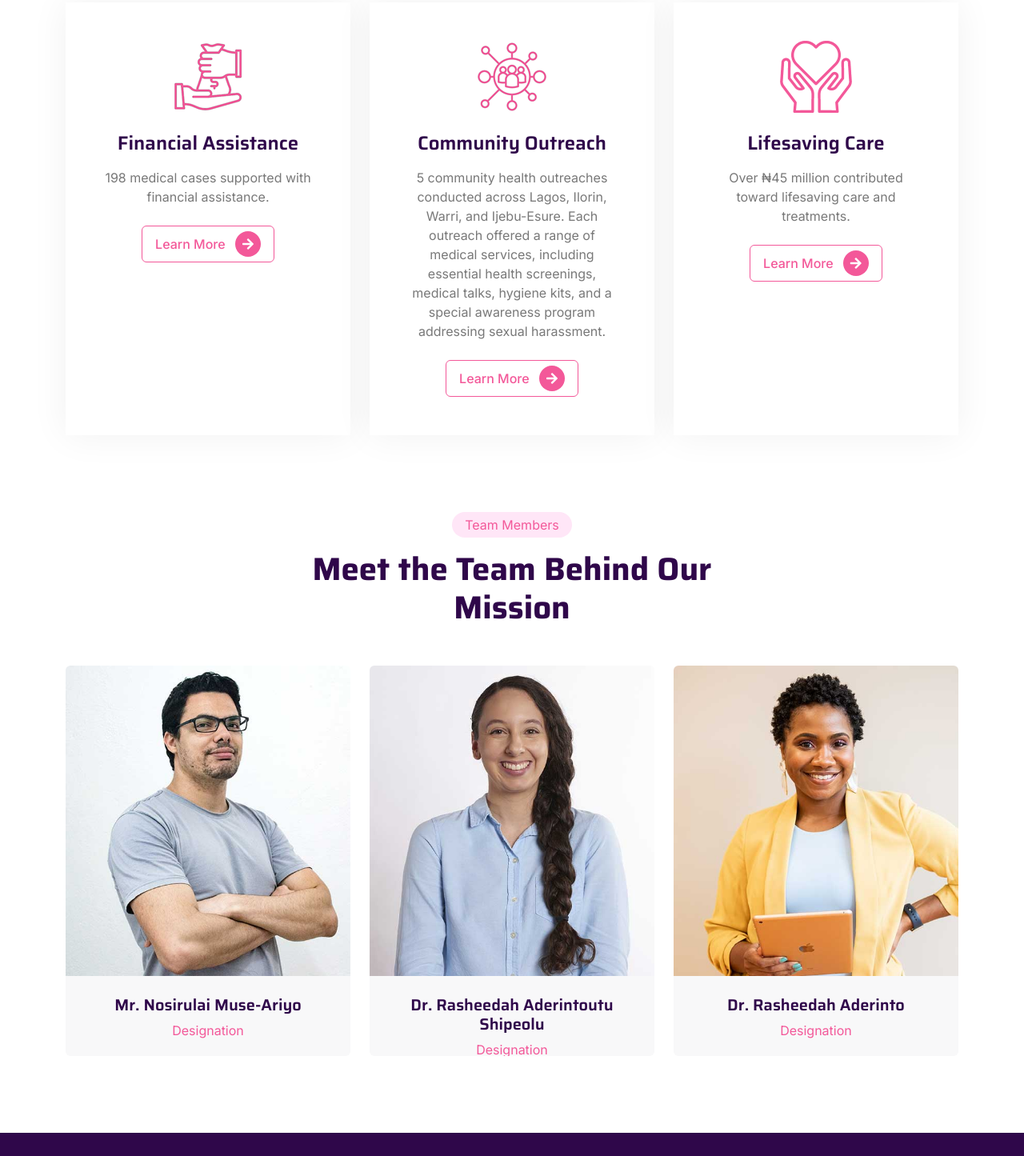
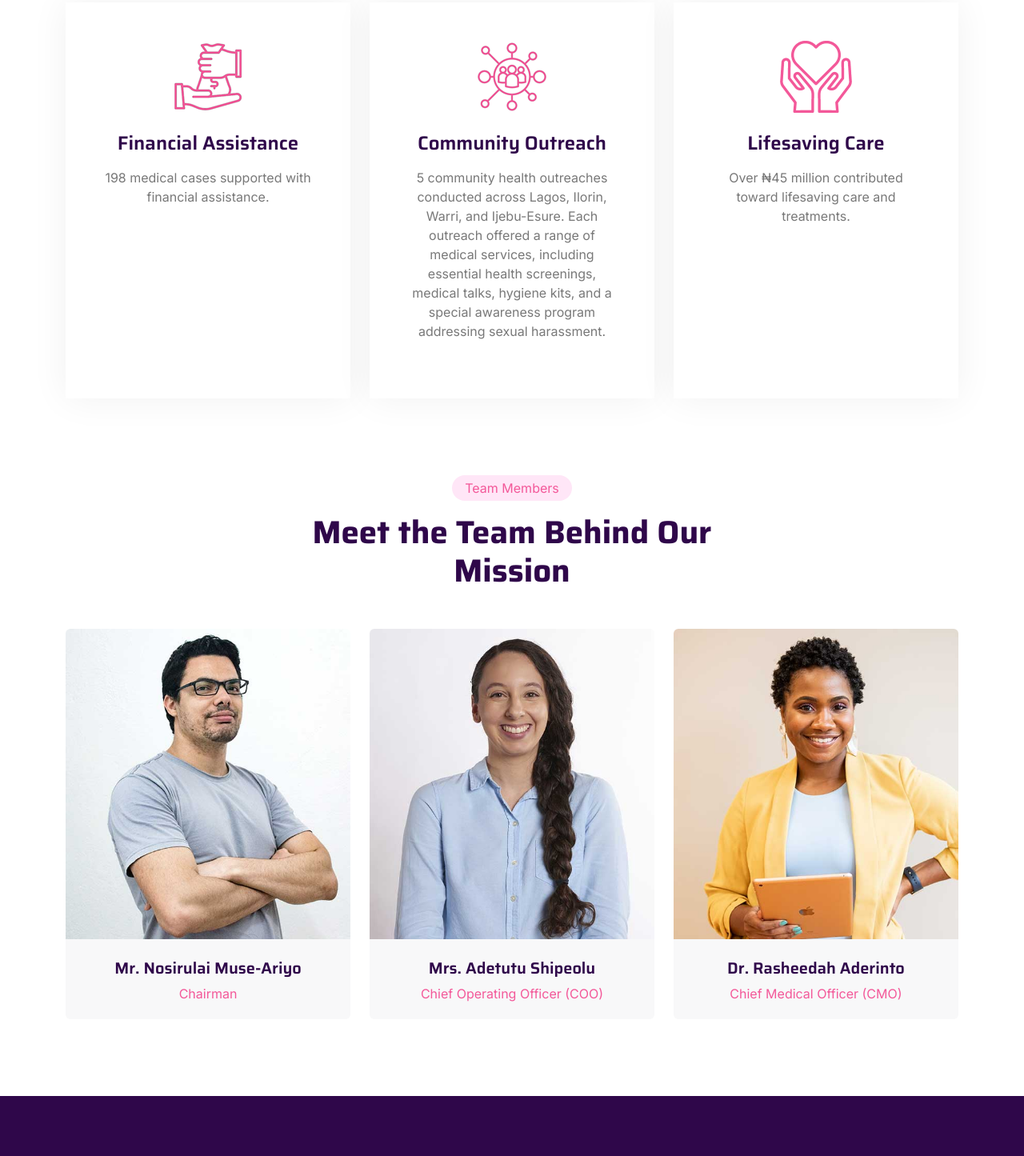
Before and after one commit to HussainM3/smahf-website, a plain HTML site: page about.html in a window 1280 px wide. Shown: the part 1375-2820 px from the top of the page at 80% size. Drawn offline with nearby package versions, Linux system fonts and the light colour scheme.

Commit message:
removed learn more buttons, fixed names on about page

```diff
--- a/about.html
+++ b/about.html
@@ -143,12 +143,12 @@
                             was established with a clear purpose: to support the healthcare needs of low-income Nigerian
                             Muslims and to provide access to affordable, and
                             quality medical care.</p>
-                        <a class="btn btn-primary py-2 px-3 me-3" href="">
+                        <!-- <a class="btn btn-primary py-2 px-3 me-3" href="">
                             Learn More
                             <div class="d-inline-flex btn-sm-square bg-white text-primary rounded-circle ms-2">
                                 <i class="fa fa-arrow-right"></i>
                             </div>
-                        </a>
+                        </a> -->
                         <a class="btn btn-outline-primary py-2 px-3" href="">
                             Contact Us
                             <div class="d-inline-flex btn-sm-square bg-primary text-white rounded-circle ms-2">
@@ -176,12 +176,12 @@
                         <img class="img-fluid mb-4" src="img/icon-1.png" alt="">
                         <h4 class="mb-3">Financial Assistance</h4>
                         <p class="mb-4">198 medical cases supported with financial assistance.</p>
-                        <a class="btn btn-outline-primary px-3" href="">
+                        <!-- <a class="btn btn-outline-primary px-3" href="">
                             Learn More
                             <div class="d-inline-flex btn-sm-square bg-primary text-white rounded-circle ms-2">
                                 <i class="fa fa-arrow-right"></i>
                             </div>
-                        </a>
+                        </a> -->
                     </div>
                 </div>
                 <div class="col-lg-4 col-md-6 wow fadeInUp" data-wow-delay="0.3s">
@@ -193,12 +193,12 @@
                             medical services, including essential health screenings, medical talks, hygiene kits, and a
                             special awareness program addressing
                             sexual harassment.</p>
-                        <a class="btn btn-outline-primary px-3" href="">
+                        <!-- <a class="btn btn-outline-primary px-3" href="">
                             Learn More
                             <div class="d-inline-flex btn-sm-square bg-primary text-white rounded-circle ms-2">
                                 <i class="fa fa-arrow-right"></i>
                             </div>
-                        </a>
+                        </a> -->
                     </div>
                 </div>
                 <div class="col-lg-4 col-md-6 wow fadeInUp" data-wow-delay="0.5s">
@@ -206,12 +206,12 @@
                         <img class="img-fluid mb-4" src="img/icon-3.png" alt="">
                         <h4 class="mb-3">Lifesaving Care</h4>
                         <p class="mb-4">Over ₦45 million contributed toward lifesaving care and treatments.</p>
-                        <a class="btn btn-outline-primary px-3" href="">
+                        <!-- <a class="btn btn-outline-primary px-3" href="">
                             Learn More
                             <div class="d-inline-flex btn-sm-square bg-primary text-white rounded-circle ms-2">
                                 <i class="fa fa-arrow-right"></i>
                             </div>
-                        </a>
+                        </a> -->
                     </div>
                 </div>
             </div>
@@ -235,7 +235,7 @@
                         </div>
                         <div class="team-text bg-light text-center p-4">
                             <h5>Mr. Nosirulai Muse-Ariyo</h5>
-                            <p class="text-primary">Designation</p>
+                            <p class="text-primary">Chairman</p>
                             <div class="team-social text-center">
                                 <a class="btn btn-square" href=""><i class="fab fa-facebook-f"></i></a>
                                 <a class="btn btn-square" href=""><i class="fab fa-twitter"></i></a>
@@ -250,8 +250,8 @@
                             <img class="img-fluid" src="img/team-2.jpg" alt="">
                         </div>
                         <div class="team-text bg-light text-center p-4">
-                            <h5>Dr. Rasheedah Aderintoutu Shipeolu</h5>
-                            <p class="text-primary">Designation</p>
+                            <h5>Mrs. Adetutu Shipeolu</h5>
+                            <p class="text-primary">Chief Operating Officer (COO)</p>
                             <div class="team-social text-center">
                                 <a class="btn btn-square" href=""><i class="fab fa-facebook-f"></i></a>
                                 <a class="btn btn-square" href=""><i class="fab fa-twitter"></i></a>
@@ -267,7 +267,7 @@
                         </div>
                         <div class="team-text bg-light text-center p-4">
                             <h5>Dr. Rasheedah Aderinto</h5>
-                            <p class="text-primary">Designation</p>
+                            <p class="text-primary">Chief Medical Officer (CMO)</p>
                             <div class="team-social text-center">
                                 <a class="btn btn-square" href=""><i class="fab fa-facebook-f"></i></a>
                                 <a class="btn btn-square" href=""><i class="fab fa-twitter"></i></a>
```
Also changed, not shown: index.html (+12 -12 lines).
